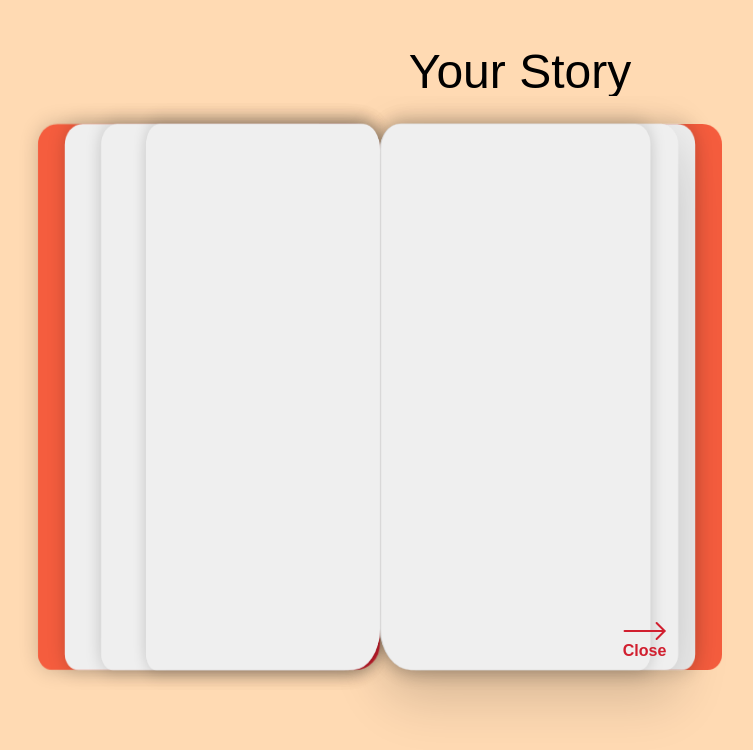
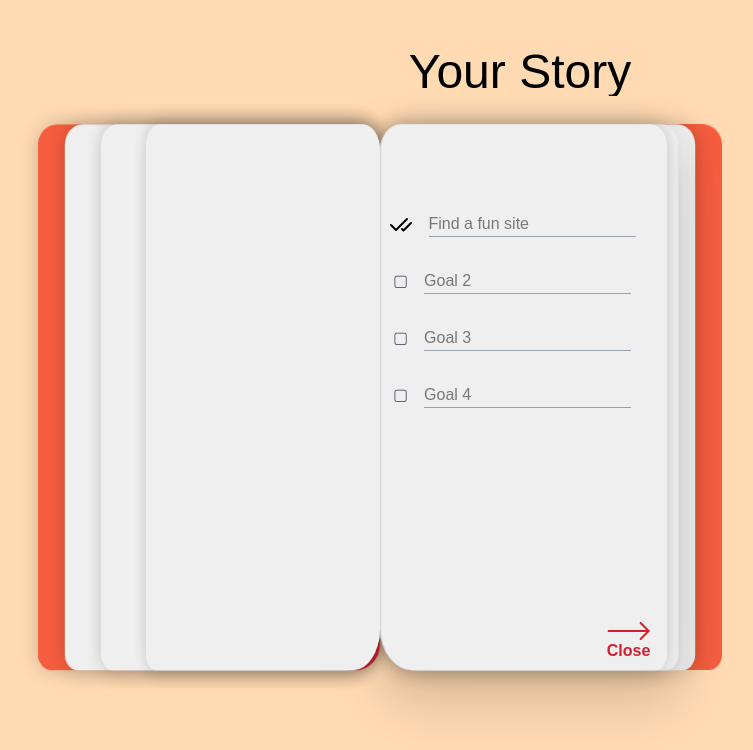
Before and after one commit to virtu-ally/virtually-fe, a React (Vite) app: page / in a window 1280 px wide. Both pictures are taken after a click on the button "Open". Shown: the top 750 px of the page, without its empty margins (120-873 px from the left). Built offline with nearby package versions, Linux system fonts and the light colour scheme; a web font is replaced by a local one.

Commit message:
adding input list

```diff
--- a/src/index.css
+++ b/src/index.css
@@ -12,6 +12,13 @@
   --font-kameron: "Kameron", sans-serif;
   background-color: #ffdab3;
   font-family: var(--font-kameron);
+  height: 100%;
+}
+
+html,
+body {
+  height: 100%;
+  width: 100%;
 }
 
 @layer base {
--- /dev/null
+++ b/src/pages/Dashboard/Book.tsx
@@ -0,0 +1,70 @@
+import { MoveLeft, MoveRight } from "lucide-react";
+
+const Book = ({ isBookOpen, setIsBookOpen }) => {
+  const handleButtonClick = () => {
+    setIsBookOpen(!isBookOpen);
+  };
+
+  return (
+    <>
+      {/* {isBookOpen && <p>list</p>} */}
+
+      <div className={`bookContainer ${isBookOpen ? "clicked" : ""}`}>
+        {isBookOpen ? (
+          <button
+            className="btn-primary cursor-pointer close "
+            onClick={handleButtonClick}
+          >
+            <MoveRight
+              color="var(--primary-color-red)"
+              size={48}
+              strokeWidth={1}
+            />{" "}
+            <span className="relative bottom-4 text-[var(--primary-color-red)] font-bold">
+              Close
+            </span>
+          </button>
+        ) : null}
+        <div className={`book ${isBookOpen ? "clicked lg:translateY(0)" : ""}`}>
+          {!isBookOpen ? (
+            <button
+              className="btn-primary cursor-pointer"
+              onClick={handleButtonClick}
+            >
+              <MoveLeft
+                color="var(--primary-color-red)"
+                size={48}
+                strokeWidth={1}
+              />{" "}
+              <span className="relative bottom-4 text-[var(--primary-color-red)] font-bold">
+                Open
+              </span>
+            </button>
+          ) : null}
+          <div className="back"></div>
+          {/* {isBookOpen && (
+            <p
+              className="absolute z-30 text-lg text-black"
+              style={{
+                top: "50%",
+                left: "50%",
+                transform: "translate(-50%, -50%)",
+              }}
+            >
+              list
+            </p>
+          )} */}
+          <div className="page6" style={{ zIndex: 1 }}></div>
+          <div className="page5" style={{ zIndex: 1 }}></div>
+          <div className="page4" style={{ zIndex: 1 }}></div>
+          <div className="page3" style={{ zIndex: 1 }}></div>
+          <div className="page2" style={{ zIndex: 1 }}></div>
+          <div className="page1" style={{ zIndex: 1 }}></div>
+          <div className="front" style={{ zIndex: 1 }}></div>
+        </div>
+      </div>
+    </>
+  );
+};
+
+export default Book;
--- a/src/pages/Dashboard/index.css
+++ b/src/pages/Dashboard/index.css
@@ -1,3 +1,5 @@
+@import "tailwindcss";
+
 .bookContainer,
 .bookContainer:before,
 .bookContainer:after {
@@ -17,22 +19,21 @@
 }
 
 .bookContainer {
-  height: 100%;
+  height: 100vh;
   width: 100%;
   overflow: hidden;
   background-color: #ffdab3;
   text-align: center;
   margin: auto;
   padding: 0;
-  position: absolute;
+  position: relative;
 }
 
 .book {
   width: 280px;
   height: 420px;
   position: relative;
-  top: 10%;
-  margin: auto;
+  margin: 5% auto;
   background: var(--primary-color-orange);
   border-radius: 20px 16px 12px 32px;
   background-image: linear-gradient(
@@ -44,6 +45,8 @@
   transform-style: preserve-3d;
   backface-visibility: visible;
   z-index: 1;
+  transform: translateY(0%);
+  transition: transform ease-in-out 1s;
 }
 
 .front {
@@ -97,45 +100,57 @@
   border-radius: 20px 16px 12px 32px;
 }
 
+.book.clicked {
+  transform: translateY(15%);
+  transition: transform ease-in-out 1s;
+}
+
+@media screen and (min-width: 600px) {
+  .book.clicked {
+    transform: translateY(0%);
+    transition: transform ease-in-out 1s;
+  }
+}
+
 .book.clicked .front {
-  transform: rotateY(-160deg) scale(1.3) translateY(2%);
+  transform: rotateY(-160deg) scale(1.3) translateY(5%);
   /* box-shadow: 0 1em 3em 0 rgba(0, 0, 0, 0.2); */
   box-shadow: 0 0em 1em 0px rgba(0, 0, 0, 0.2);
 }
 
 .book.clicked .page1 {
-  transform: rotateY(-150deg) scale(1.3) translateY(2%);
+  transform: rotateY(-150deg) scale(1.3) translateY(5%);
   box-shadow: 0 0em 1em 0px rgba(0, 0, 0, 0.2);
 }
 
 .book.clicked .page2 {
-  transform: rotateY(-30deg) scale(1.3) translateY(2%);
+  transform: rotateY(-30deg) scale(1.3) translateY(5%);
   box-shadow: 0 0em 1em 0px rgba(0, 0, 0, 0.2);
 }
 
 .book.clicked .page3 {
-  transform: rotateY(-140deg) scale(1.3) translateY(2%);
+  transform: rotateY(-140deg) scale(1.3) translateY(5%);
   box-shadow: 0 0em 1em 0px rgba(0, 0, 0, 0.2);
 }
 
 .book.clicked .page4 {
-  transform: rotateY(-35deg) scale(1.3) translateY(2%);
+  transform: rotateY(-35deg) scale(1.3) translateY(5%);
   box-shadow: 0 1em 3em 0 rgba(0, 0, 0, 0.2);
 }
 
 .book.clicked .page5 {
-  transform: rotateY(-130deg) scale(1.3) translateY(2%);
+  transform: rotateY(-130deg) scale(1.3) translateY(5%);
   box-shadow: 0 0em 1em 0px rgba(0, 0, 0, 0.2);
 }
 
 .book.clicked .page6 {
-  transform: rotateY(-42deg) scale(1.3) translateY(2%);
+  transform: rotateY(-38deg) scale(1.3) translateY(5%);
   box-shadow: 0 0em 1em 0px rgba(0, 0, 0, 0.2);
   border-left: 1px solid lightgray;
 }
 
 .book.clicked .back {
-  transform: rotateY(-20deg) scale(1.3) translateY(2%);
+  transform: rotateY(-20deg) scale(1.3) translateY(5%);
 }
 
 .front:before {
@@ -227,9 +242,9 @@
 }
 
 .btn-primary {
-  padding: 1rem 2rem;
+  padding: 1rem;
   position: absolute;
-  left: 78%;
+  left: 80%;
   top: 35%;
   animation: pulsate infinite 2s ease-in-out, fade 2s ease-in-out;
   z-index: 10;
@@ -237,10 +252,17 @@
 }
 
 .btn-primary.close {
-  padding: 1rem 2rem;
+  padding: 1rem;
   position: absolute;
   left: 55%;
   top: 495px;
   animation: pulsate infinite 2s ease-in-out, fade 2s ease-in-out;
   z-index: 10;
 }
+
+.inputContainer {
+  animation: fade 2s ease-in-out;
+}
+.input {
+  @apply border-b border-gray-400 focus:outline-none focus:border-[var(--primary-color-orange)] m-4;
+}
--- a/src/pages/Dashboard/index.tsx
+++ b/src/pages/Dashboard/index.tsx
@@ -1,62 +1,60 @@
 import "./index.css";
 
-import { MoveLeft, MoveRight } from "lucide-react";
-
+import Book from "./Book";
+import { CheckCheck } from "lucide-react";
 import { useState } from "react";
 
 const Dashboard = () => {
-  const [isClicked, setIsClicked] = useState(false);
-
-  const handleButtonClick = () => {
-    setIsClicked(!isClicked);
-  };
+  const [isBookOpen, setIsBookOpen] = useState(false);
 
   return (
     <>
       <div className="text-center">
         <h1 className="text-5xl pt-12">Your Story</h1>
       </div>
-      <div className={`bookContainer ${isClicked ? "clicked" : ""}`}>
-        {isClicked ? (
-          <button
-            className="btn-primary cursor-pointer close "
-            onClick={handleButtonClick}
-          >
-            <MoveRight
-              color="var(--primary-color-red)"
-              size={48}
-              strokeWidth={1}
-            />{" "}
-            <span className="relative bottom-4 text-[var(--primary-color-red)] font-bold">
-              Close
-            </span>
-          </button>
-        ) : null}
-        <div className={`book ${isClicked ? "clicked" : ""}`}>
-          {!isClicked ? (
-            <button
-              className="btn-primary cursor-pointer"
-              onClick={handleButtonClick}
-            >
-              <MoveLeft
-                color="var(--primary-color-red)"
-                size={48}
-                strokeWidth={1}
-              />{" "}
-              <span className="relative bottom-4 text-[var(--primary-color-red)] font-bold">
-                Open
-              </span>
-            </button>
-          ) : null}
-          <div className="back"></div>
-          <div className="page6"></div>
-          <div className="page5"></div>
-          <div className="page4"></div>
-          <div className="page3"></div>
-          <div className="page2"></div>
-          <div className="page1"></div>
-          <div className="front"></div>
-        </div>
+      <div className="flex flex-col text-center">
+        {isBookOpen && (
+          <div className="relative top-[100px] z-[2] h-[0]">
+            <div className="inputContainer">
+              <CheckCheck className="inline-flex align-middle" />
+              <input
+                type="text"
+                id="task1"
+                className="input"
+                placeholder="Find a fun site"
+                disabled
+              />
+            </div>
+            <div className="inputContainer">
+              <span className="text-gray-600">&#9634;</span>
+              <input
+                type="text"
+                id="task2"
+                className="input"
+                placeholder="Goal 2"
+              />
+            </div>
+            <div className="inputContainer">
+              <span className="text-gray-600">&#9634;</span>
+              <input
+                type="text"
+                id="task3"
+                className="input"
+                placeholder="Goal 3"
+              />
+            </div>
+            <div className="inputContainer">
+              <span className="text-gray-600">&#9634;</span>
+              <input
+                type="text"
+                id="task4"
+                className="input"
+                placeholder="Goal 4"
+              />
+            </div>
+          </div>
+        )}
+        <Book isBookOpen={isBookOpen} setIsBookOpen={setIsBookOpen} />
       </div>
     </>
   );
```
